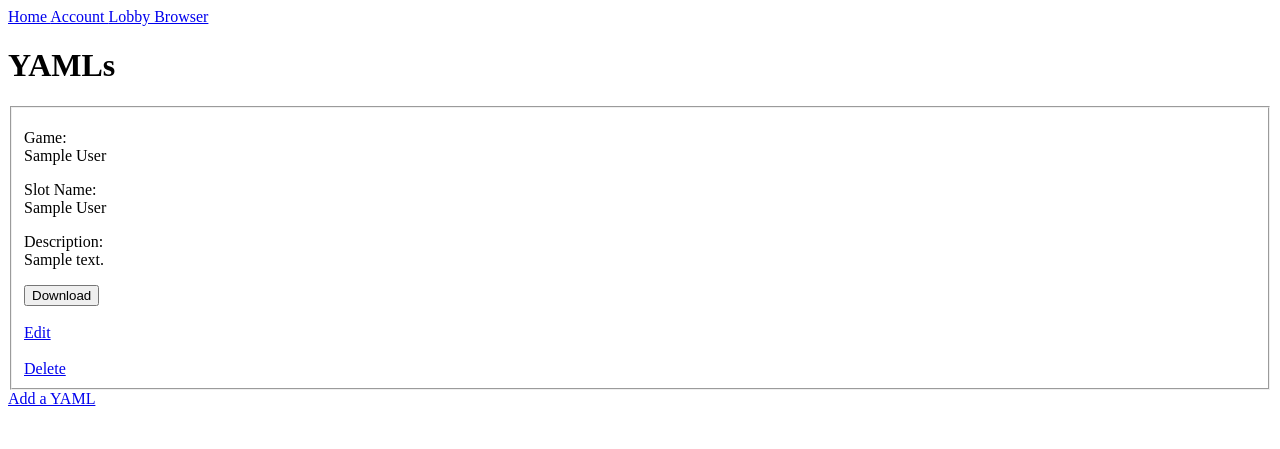
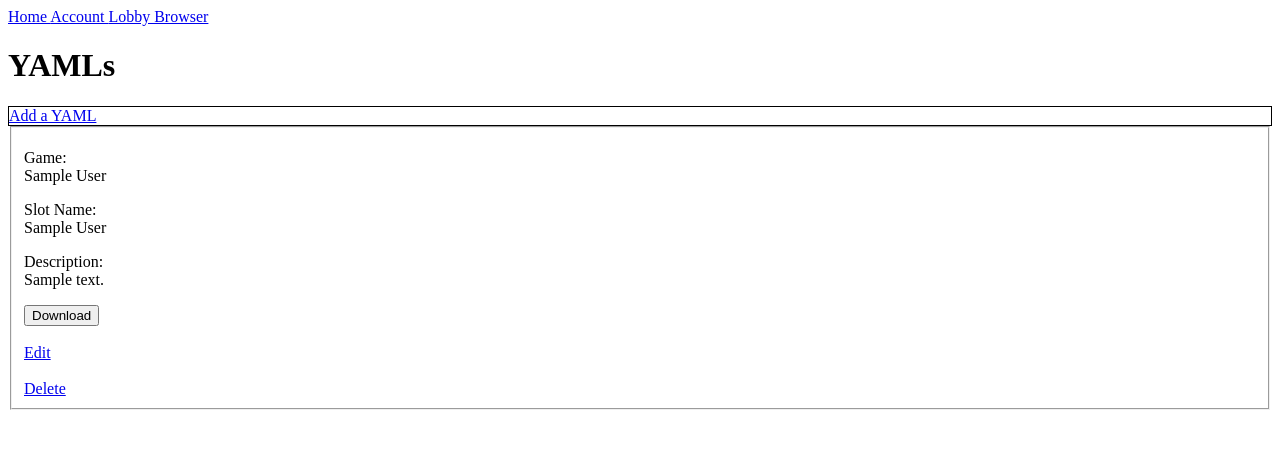
Before and after one commit to BrendanHurt/ap-waiting-room, a Django app: page /user_yamls/1/ in a window 1280 px wide. Shown: the top 449 px of the page. Run offline with Django 5.2, Linux system fonts and the light colour scheme; a user stored in the database is signed in; tables that the repository leaves empty hold one stand-in row (values such as "Sample post").

Commit message:
Moved 'Add a YAML' button to the top & made it sticky

```diff
--- a/user_yamls/templates/user_yamls/view_yamls.html
+++ b/user_yamls/templates/user_yamls/view_yamls.html
@@ -5,7 +5,13 @@
 </head>
 <body>
     {% include "home/nav.html" %}
+
     <h1>YAMLs</h1>
+    <div class="sticky">
+        <a href="{% url 'user_yamls:yaml_form' %}" class="yaml-mgmt">
+            Add a YAML
+        </a>
+    </div>
     {% for yaml in request.user.yaml_set.all %}
         <fieldset>
             <p>Game:<br>{{ yaml.game_name }}</p>
@@ -22,5 +28,13 @@
             </a>
         </fieldset>
     {% endfor %}
-    <a href="{% url 'user_yamls:yaml_form' %}">Add a YAML</a>
 </body>
+
+<style>
+    div.sticky {
+        position: sticky;
+        top: 0;
+        border: 1px solid black;
+        background-color: white;
+    }
+</style>
```
